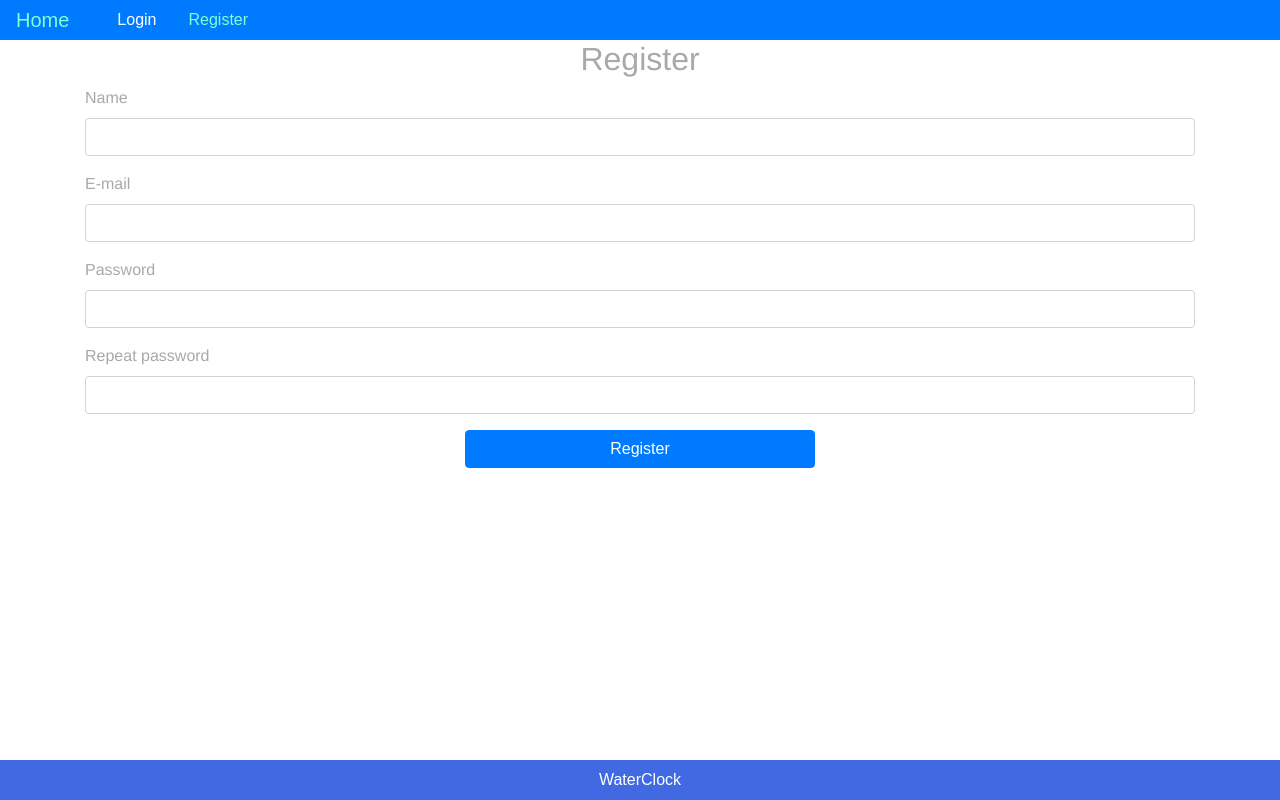
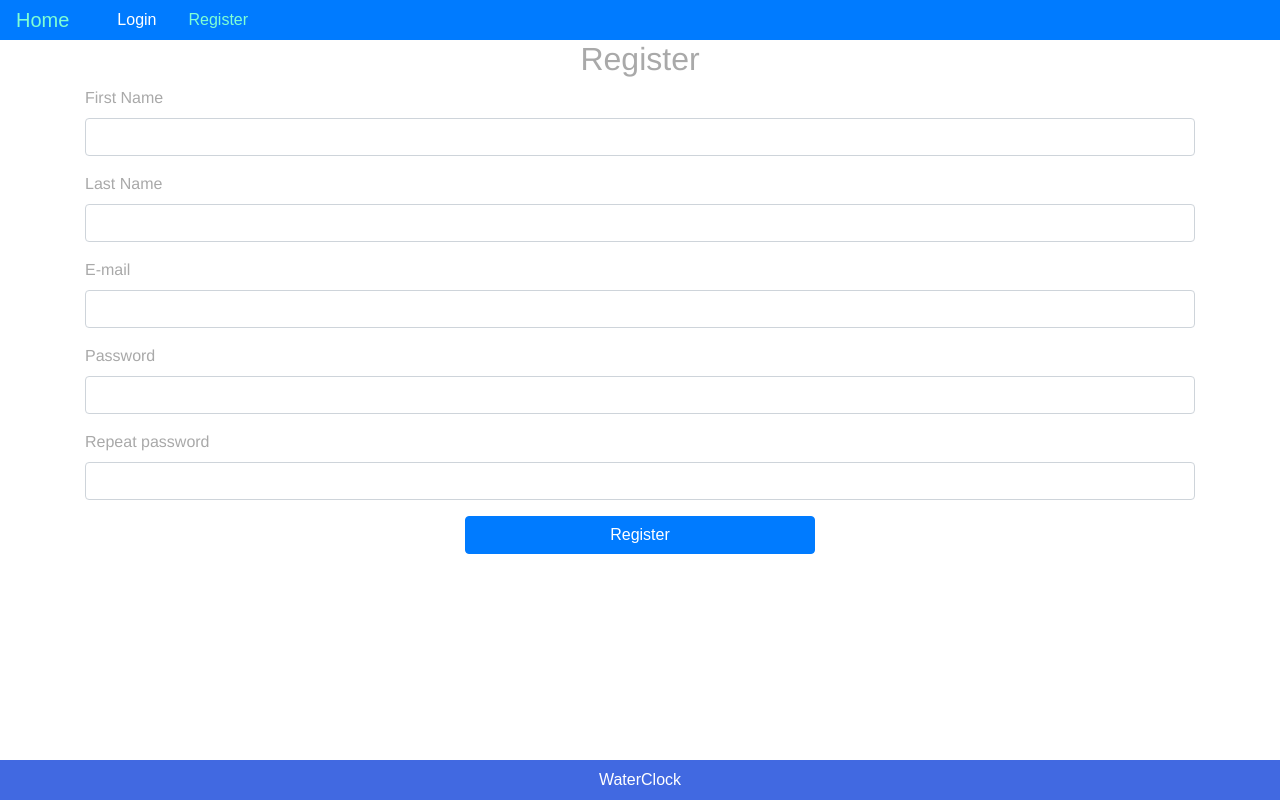
Before and after one commit to FiapWaterClock/WaterClockWeb, a React (Create React App) app: page /register in a window 1280 px wide. Built offline with nearby package versions, Linux system fonts and the light colour scheme.

Commit message:
Add fields to register form and show error messages

```diff
--- a/src/components/auth/Register.jsx
+++ b/src/components/auth/Register.jsx
@@ -1,17 +1,18 @@
-import React, { Component } from 'react'
+import React, {Component} from 'react'
 import Input from '../shared/Input'
-import { connect } from 'react-redux'
-import { registerAction, redirect } from '../../core/store/actions/authActions'
+import {connect} from 'react-redux'
+import {registerAction, redirect} from '../../core/store/actions/authActions'
 
 class Register extends Component {
     constructor(props) {
         super(props)
 
         this.state = {
-            name: '',
+            firstName: '',
+            lastName: '',
             email: '',
             password: '',
-            repeat: ''
+            matchingPassword: ''
         }
 
         this.onChangeHandler = this.onChangeHandler.bind(this)
@@ -25,17 +26,23 @@ class Register extends Component {
     onSubmitHandler(e) {
         e.preventDefault()
 
-        this.props.register(this.state.name, this.state.email, this.state.password)
+        this.props.register(this.state.firstName, this.state.lastName, this.state.email, this.state.password, this.state.matchingPassword)
     }
 
     componentWillReceiveProps(newProps) {
         if (newProps.registerSuccess) {
-            this.props.redirect()
-            this.props.history.push('/login')
+            this.props.redirect("/login");
+            this.props.history.push('/login');
         }
     }
 
     render() {
+        const registerError = this.props.registerError;
+        let alert = "";
+        if(registerError) {
+            alert = <div className="alert alert-danger" role="alert">{registerError.error_description}</div>
+        }
+
         return (
             <div>
                 <div className="col-sm-12">
@@ -47,10 +54,18 @@ class Register extends Component {
                 <form onSubmit={this.onSubmitHandler}>
                     <div className="form-group">
                         <Input
-                            name="name"
-                            value={this.state.name}
+                            name="firstName"
+                            value={this.state.firstName}
                             onChange={this.onChangeHandler}
-                            label="Name"
+                            label="First Name"
+                        />
+                    </div>
+                    <div className="form-group">
+                        <Input
+                            name="lastName"
+                            value={this.state.lastName}
+                            onChange={this.onChangeHandler}
+                            label="Last Name"
                         />
                     </div>
                     <div className="form-group">
@@ -72,9 +87,9 @@ class Register extends Component {
                     </div>
                     <div className="form-group">
                         <Input
-                            name="repeat"
+                            name="matchingPassword"
                             type="password"
-                            value={this.state.repeat}
+                            value={this.state.matchingPassword}
                             onChange={this.onChangeHandler}
                             label="Repeat password"
                         />
@@ -88,6 +103,9 @@ class Register extends Component {
                         </div>
                     </div>
                 </form>
+
+                {alert}
+
             </div>
         )
     }
@@ -95,13 +113,14 @@ class Register extends Component {
 
 function mapState(state) {
     return {
-        registerSuccess: state.register.success
+        registerSuccess: state.register.success,
+        registerError: state.register.error
     }
 }
 
 function mapDispatch(dispatch) {
     return {
-        register: (name, email, password) => dispatch(registerAction(name, email, password)),
+        register: (firstName, lastName, email, password, matchingPassword) => dispatch(registerAction(firstName, lastName, email, password, matchingPassword)),
         redirect: () => dispatch(redirect())
     }
 }
```
